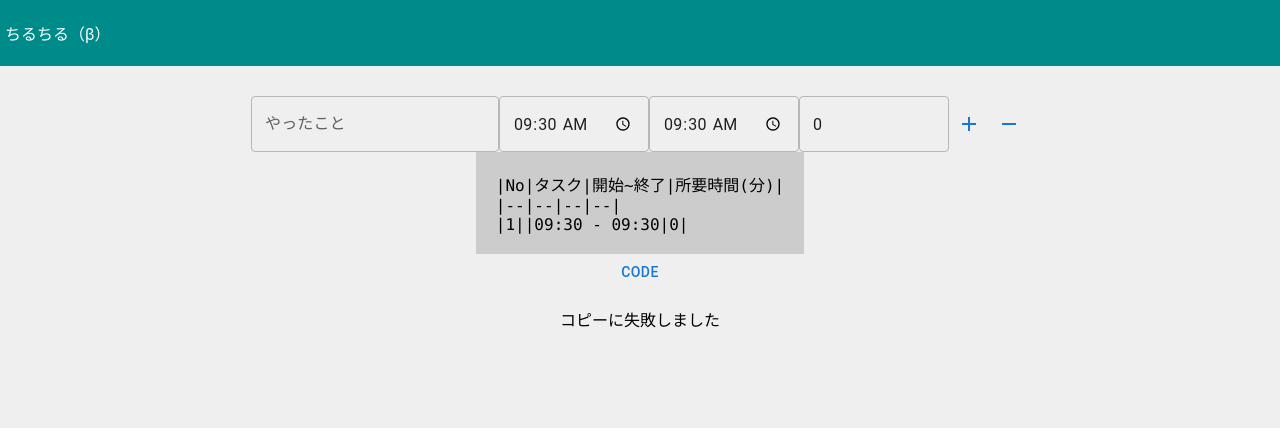
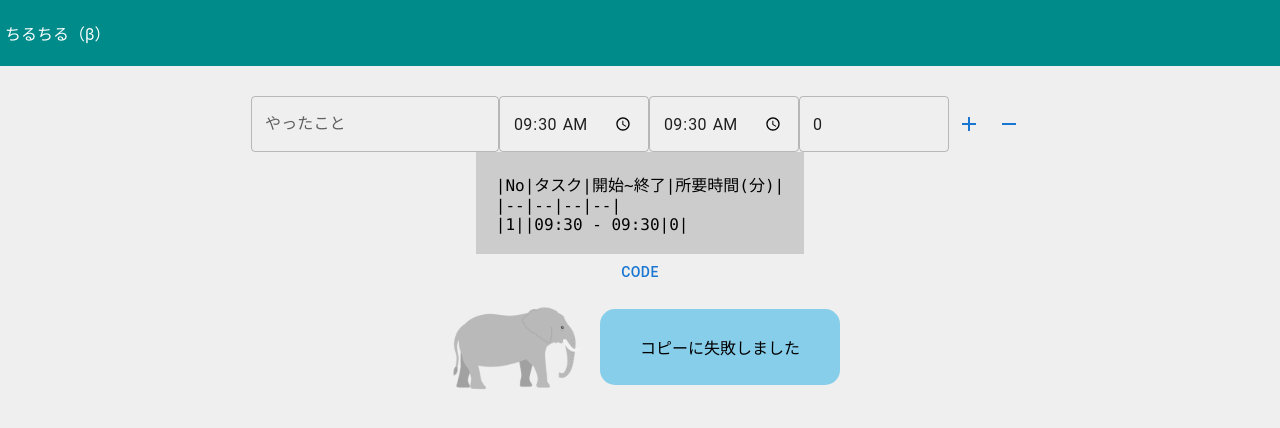
Before and after one commit to arie0703/app-tilmaker, a React (Create React App) app: page / in a window 1280 px wide. Both pictures are taken after a click on the button "CODE". Shown: the top 428 px of the page. Built offline with nearby package versions, Linux system fonts and the light colour scheme.

Commit message:
[add] ゾウさん画像

```diff
--- a/src/App.tsx
+++ b/src/App.tsx
@@ -6,6 +6,7 @@ import Button from '@mui/material/Button';
 import TableRowComponent from './components/TableRowComponent';
 import CodeComponent from './components/CodeComponent';
 import TableRow from './types/TableRow';
+import Elephant from './assets/elephant.png'
 
 
 
@@ -50,7 +51,7 @@ const App:React.FC = () => {
     // markdownをコピーする
     navigator.clipboard.writeText(output)
     .then(() => {
-      setMessage("コピーしました")
+      setMessage("コピーしたゾウ")
     }, function(err) {
       setMessage("コピーに失敗しました")
     });
@@ -72,8 +73,11 @@ const App:React.FC = () => {
         <Box sx={{ display: 'flex', justifyContent: 'center'}}>
           <Button onClick={() => outputCode()}>Code</Button>
         </Box>
-        <Box sx={{ display: 'flex', justifyContent: 'center'}}>
-          <p>{message}</p>
+        <Box sx={{ display: message ? 'flex' : 'none', justifyContent: 'center', alignItems: 'center'}}>
+          <img src={Elephant} style={{width: "150px"}}></img>
+          <Box sx={{backgroundColor: "skyblue", padding: "10px 40px", borderRadius: "15px", marginLeft: "10px"}}>
+            <p>{message}</p>
+          </Box>
         </Box>
       </Box>
     </div>
```
Also changed, not shown: src/assets/elephant.png (added).
